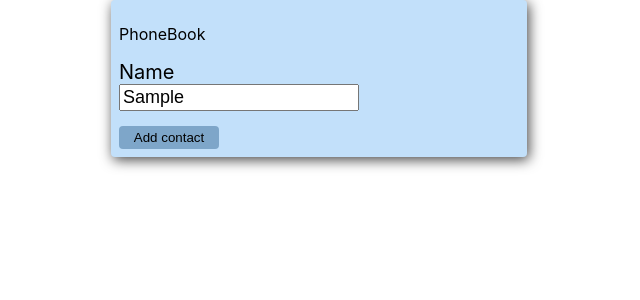
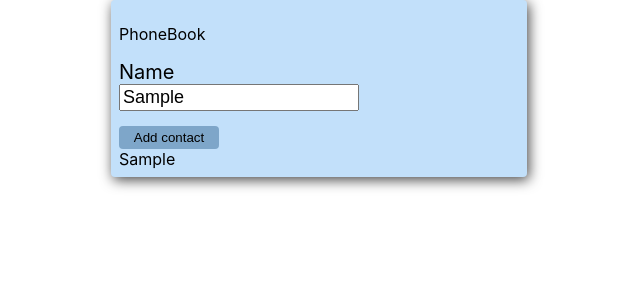
Before and after one commit to RuslanKabachok/goit-react-hw-02-phonebook, a React (Create React App) app: page / in a window 1280 px wide. Both pictures are taken after typing "Sample" into the empty fields and a click on the button "Add contact". Shown: the top 300 px of the page, without its empty margins (321-961 px from the left). Built offline with nearby package versions, Linux system fonts and the light colour scheme.

Commit message:
first step done

```diff
--- a/src/components/App.jsx
+++ b/src/components/App.jsx
@@ -1,18 +1,32 @@
 import React, { Component } from 'react';
+import { nanoid } from 'nanoid';
 import styled from 'styled-components';
 import Form from './Form/Form';
+import Contacts from 'components/ContactList/ContactList';
 
 class App extends Component {
   state = {
-    contacts: [''],
+    contacts: [],
     name: '',
+  };
+
+  addContact = value => {
+    const contact = {
+      id: nanoid(),
+      name: value,
+    };
+    console.log(contact);
+    this.setState(prevState => ({
+      contacts: [contact, ...prevState.contacts],
+    }));
   };
 
   render() {
     return (
       <Wrapper>
         <p>PhoneBook</p>
-        <Form></Form>
+        <Form onSubmit={this.addContact}> </Form>
+        <Contacts contacts={this.state.contacts}></Contacts>
       </Wrapper>
     );
   }
--- /dev/null
+++ b/src/components/ContactItem/ContactItem.styled.js
@@ -0,0 +1,8 @@
+import styled from 'styled-components';
+
+const ContactListItem = styled.li`
+  display: flex;
+  justify-content: space-between;
+`;
+
+export default ContactListItem;
--- /dev/null
+++ b/src/components/ContactList/ContactList.jsx
@@ -0,0 +1,14 @@
+import ContactList from './ContactList.styled';
+import ContactListItem from 'components/ContactItem/ContactItem.styled';
+
+const Contacts = ({ contacts }) => {
+  return (
+    <ContactList>
+      {contacts.map(contact => (
+        <ContactListItem key={contact.id}>{contact.name}</ContactListItem>
+      ))}
+    </ContactList>
+  );
+};
+
+export default Contacts;
--- /dev/null
+++ b/src/components/ContactList/ContactList.styled.js
@@ -0,0 +1,9 @@
+import styled from 'styled-components';
+
+const ContactList = styled.ul`
+  list-style: none;
+  padding: 0;
+  margin: 0;
+`;
+
+export default ContactList;
--- a/src/components/Form/Form.jsx
+++ b/src/components/Form/Form.jsx
@@ -7,7 +7,12 @@ class Form extends Component {
 
   handleSubmit = event => {
     event.preventDefault();
-    console.log(event.currentTarget.name);
+    this.props.onSubmit(this.state.name);
+    this.setState({ name: '' });
+  };
+
+  handleChange = event => {
+    this.setState({ name: event.currentTarget.value });
   };
 
   render() {
@@ -21,6 +26,7 @@ class Form extends Component {
             pattern="^[a-zA-Zа-яА-Я]+(([' -][a-zA-Zа-яА-Я ])?[a-zA-Zа-яА-Я]*)*$"
             title="Name may contain only letters, apostrophe, dash and spaces. For example Adrian, Jacob Mercer, Charles de Batz de Castelmore d'Artagnan"
             required
+            onChange={this.handleChange}
           ></Input>
         </Label>
         <Button type="submit">Add contact</Button>
```
